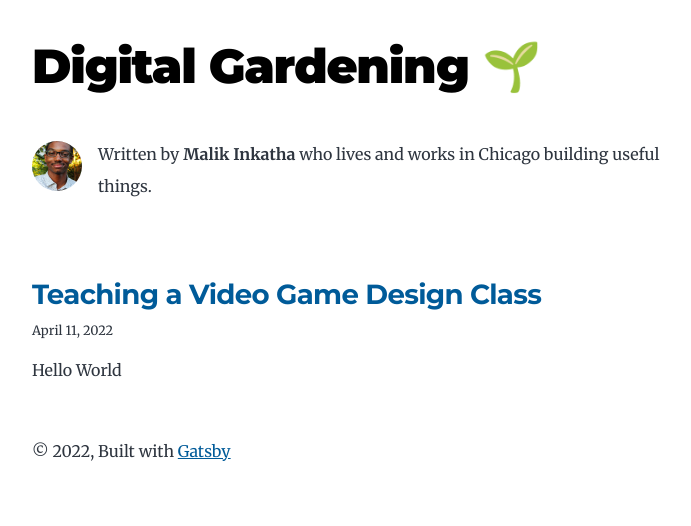
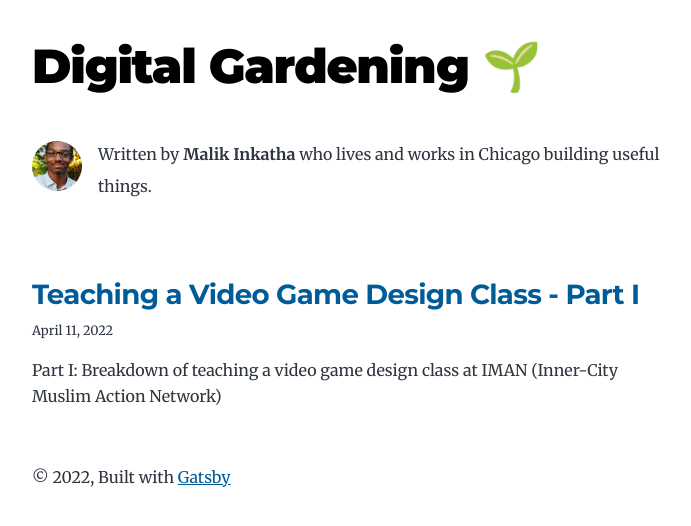
Before and after one commit to Inkatha/malik-inkatha-blog, a Gatsby site: page / in a window 1280 px wide. Shown: the whole page, without its empty margins (292-983 px from the left). Built offline with nearby package versions, Linux system fonts and the light colour scheme; Gatsby itself is replaced by a stand-in of ours; some icons are missing.

Commit message:
chore: add description to video game design part 1

```diff
--- a/content/blog/teaching-a-video-game-design-class/index.md
+++ b/content/blog/teaching-a-video-game-design-class/index.md
@@ -1,7 +1,7 @@
 ---
-title: Teaching a Video Game Design Class
+title: Teaching a Video Game Design Class - Part I
 date: "2022-04-11T22:12:03.284Z"
-description: "Hello World"
+description: "Part I: Breakdown of teaching a video game design class at IMAN (Inner-City Muslim Action Network)"
 ---
 
 When I was called by a friend and asked if I’d like to teach a video game design class for Arts and Culture program for [IMAN (Inner-City Muslim Action Network)](https://www.imancentral.org/arts-culture/), I was elated and nervous. My background is primarily in web development, but would I be able to learn enough in a week to teach a 5 week class? **CHALLENGE ACCEPTED** 👏🏾.
```
